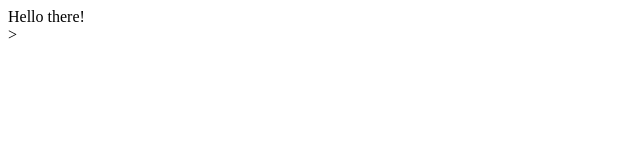
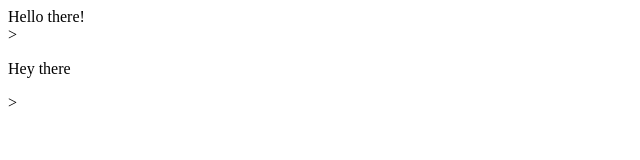
Before and after one commit to atung4521/demo-repo, a plain HTML site: page index.html in a window 1280 px wide. Shown: the full height of the page, 0-640 px from the left. Drawn offline with Linux system fonts and the light colour scheme.

Commit message:
Added text to index.html

```diff
--- a/index.html
+++ b/index.html
@@ -1 +1,2 @@
 <div>Hello there!</div>>
+<p>Hey there</p>>
```
